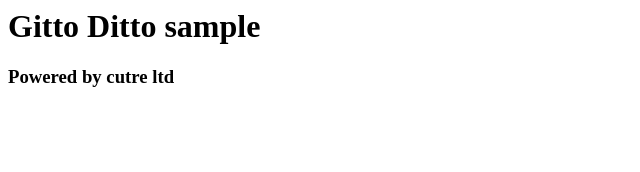
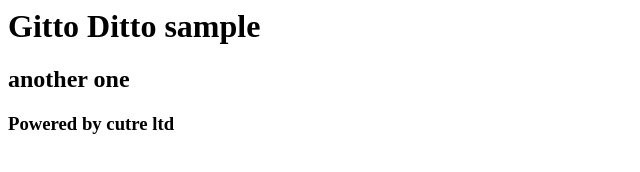
Before and after one commit to ajiniesta/gitto-ditto, a plain HTML site: page index.html in a window 1280 px wide. Shown: the whole page, without its empty margins (0-640 px from the left). Drawn offline with Linux system fonts and the light colour scheme.

Commit message:
Update index.html

```diff
--- a/index.html
+++ b/index.html
@@ -3,6 +3,7 @@
 </head>
 <body>
 <h1>Gitto Ditto sample</h1>
+  <h2>another one</h2>
 <h3>Powered by cutre ltd</h3>
 </body>
 </html>
```
